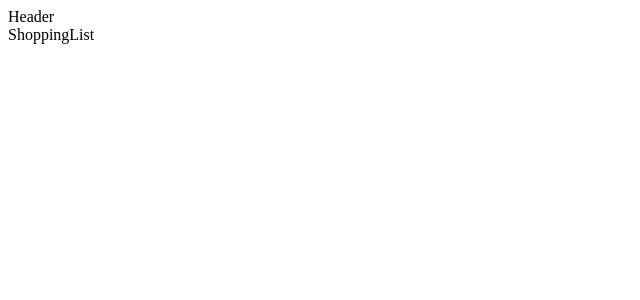
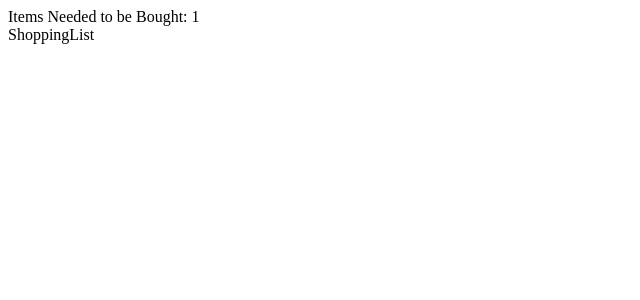
Before and after one commit to oliviaamiller/react-shopping-list, a React app: page / in a window 1280 px wide. Shown: the top 300 px of the page, without its empty margins (0-640 px from the left). Built offline with nearby package versions, Linux system fonts and the light colour scheme.

Commit message:
created items on list counter in Header.jsx

```diff
--- a/src/components/Layout/Header.jsx
+++ b/src/components/Layout/Header.jsx
@@ -1,7 +1,7 @@
-import React from 'react'
+import { useItems } from '../../context/ShoppingProvider';
 
 export default function Header() {
-  return (
-    <div>Header</div>
-  )
+  const { items } = useItems();
+
+  return <div>Items Needed to be Bought: {items.length}</div>;
 }
```
